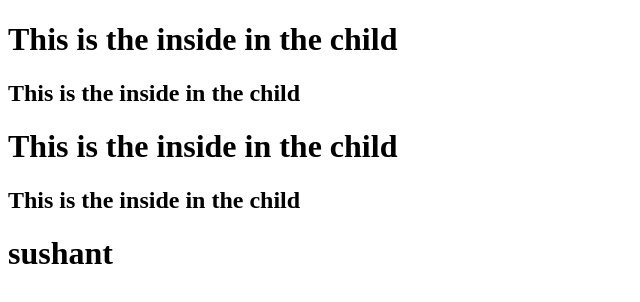
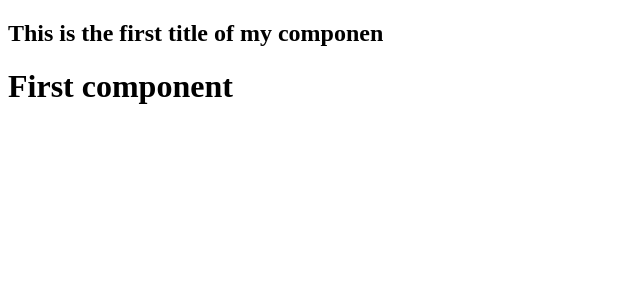
Before and after one commit to sushantkumbhar99/Namaste-React, a React (Vite) app: page / in a window 1280 px wide. Shown: the top 302 px of the page, without its empty margins (0-640 px from the left). Built offline with nearby package versions, Linux system fonts and the light colour scheme.

Commit message:
These changes after the third class

```diff
--- a/App.js
+++ b/App.js
@@ -7,24 +7,22 @@ import  ReactDOM from 'react-dom/client';
 
 
 
+// const heading = React.createElement("div",{id:"parent"},"This is the inside in the child");
+
+    //  const jsxHeading = <h1> Namaste React with sushant</h1>
+    const root = ReactDOM.createRoot(document.getElementById("root"));
+
+    const Title = () =>{
+        return <h2> This is the first title of my componen </h2>
+    }
 
 
 
+    const ComponentHeading = () =>  (
+        <div id='compo'>
+            <Title/>
+         <h1>First component</h1>
+         </div>
+    )
 
-const heading = React.createElement("div",{id:"parent"},
-  [  React.createElement( "div" ,{id:"child"},
-       [ React.createElement("h1",{} ,"This is the inside in the child"),
-          React.createElement("h2",{} ,"This is the inside in the child")]
-        ),
-
-        React.createElement( "div" ,{id:"child2"},
-        [ React.createElement("h1",{} ,"This is the inside in the child"),
-           React.createElement("h2",{} ,"This is the inside in the child")]
-         )
-  ]
-        );
-
-     console.log(heading);
-const root = ReactDOM.createRoot(document.getElementById("root"));
-
-root.render(heading);
+root.render(<ComponentHeading/>);
--- a/index.html
+++ b/index.html
@@ -7,8 +7,10 @@
     <title>Namaste React</title>
 </head>
 <body>
-    <div id="root"></div>
-     <h1>sushant</h1>
+    <div id="root">
+        <h1>sushant</h1>
+    </div>
+
 <!-- <script crossorigin src="https://unpkg.com/react@18/umd/react.production.min.js"></script> -->
 <!-- <script crossorigin src="https://unpkg.com/react-dom@18/umd/react-dom.production.min.js"></script> -->
 
--- a/package.json
+++ b/package.json
@@ -3,6 +3,8 @@
   "version": "1.0.0",
   "description": "This is the Namaste react first app",
   "scripts": {
+    "start": "parcel index.html",
+    "build": "parcel build index.html",
     "test": "jest"
   },
   "repository": {
```
Also changed, not shown: 1 other file (tests, documents, lock files or other folders).
